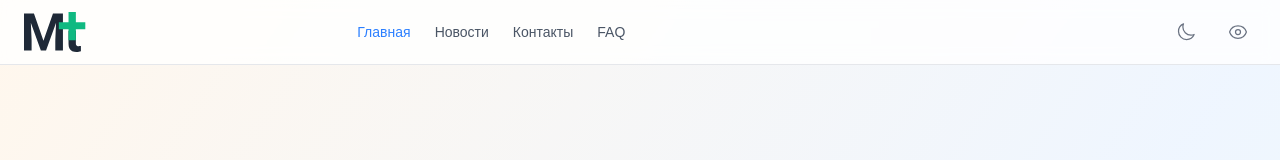
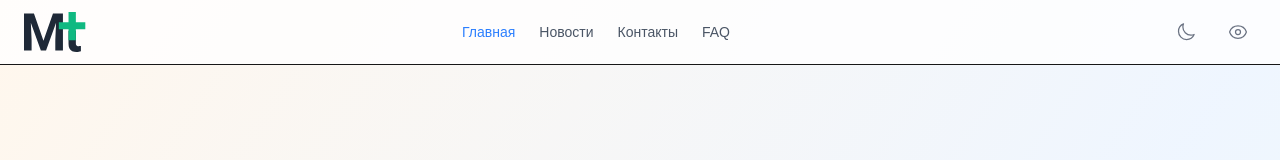
Before and after one commit to choohio/medical-app, a Next.js app: page / in a window 1280 px wide. Shown: the top 160 px of the page. Built offline with nearby package versions, Linux system fonts and the light colour scheme; no server answers; the database is empty.

Commit message:
fix: nav layout

```diff
--- a/src/components/header.tsx
+++ b/src/components/header.tsx
@@ -26,8 +26,9 @@ export default function Header() {
   }
 
   return (
-    <header className="sticky top-0 z-50 w-full border-b border-gray-200 bg-white/80 backdrop-blur-sm dark:border-gray-800 dark:bg-gray-900/80">
-      <div className="mx-auto flex h-16 max-w-7xl items-center justify-between px-4 sm:px-6">
+    <header className="w-full border-b bg-white/80 dark:bg-gray-900/80">
+      <div className="mx-auto flex h-16 max-w-7xl items-center px-4 sm:px-6">
+        <div className="flex-1">
           <Link href="/" className="flex items-center">
           <svg width="62" height="40" viewBox="0 0 62 40" fill="none" xmlns="http://www.w3.org/2000/svg">
             <path d="M3.48374 1.58984H9.94265L19.453 28.7732L28.9634 1.58984H35.4223L22.0467 38.6141H16.8593L3.48374 1.58984ZM0 1.58984H6.43348L7.6032 28.0866V38.6141H0V1.58984ZM32.4725 1.58984H38.9315V38.6141H31.3028V28.0866L32.4725 1.58984Z" fill="#1F2937"/>
@@ -35,7 +36,8 @@ export default function Header() {
             <path d="M61.3015 17.3505V10.3501H51.8565V0H44.5326V10.3501H34.8245V17.3505H44.5326V28.1984H51.8565V17.3505H61.3015Z" fill="#10B981"/>
             </svg>
           </Link>
-        <nav className="hidden md:block">
+        </div>
+        <nav className="flex-1 flex justify-center">
           <ul className="flex items-center gap-6">
             {navItems.map((item) => (
               <li key={item.href}>
@@ -53,7 +55,7 @@ export default function Header() {
             ))}
           </ul>
         </nav>
-        <div className="flex items-center gap-4">
+        <div className="flex-1 flex justify-end items-center gap-4">
         {user ? (
           <>
             <Link href="/profile">
@@ -61,7 +63,7 @@ export default function Header() {
             </Link>
             <button
               onClick={handleLogout}
-              className="cursor-pointer rounded-lg p-2 text-gray-500 hover:bg-gray-100 dark:text-gray-400 dark:hover:bg-gray-800"
+              className="mr-4 cursor-pointer rounded-lg p-2 text-gray-500 hover:bg-gray-100 dark:text-gray-400 dark:hover:bg-gray-800"
             >
               <svg xmlns="http://www.w3.org/2000/svg" fill="none" viewBox="0 0 24 24" strokeWidth={1.5} stroke="currentColor" className="size-6">
               <path strokeLinecap="round" strokeLinejoin="round" d="M15.75 9V5.25A2.25 2.25 0 0 0 13.5 3h-6a2.25 2.25 0 0 0-2.25 2.25v13.5A2.25 2.25 0 0 0 7.5 21h6a2.25 2.25 0 0 0 2.25-2.25V15m3 0 3-3m0 0-3-3m3 3H9" />
```
Lines whose indentation alone changed are shown as unchanged.
